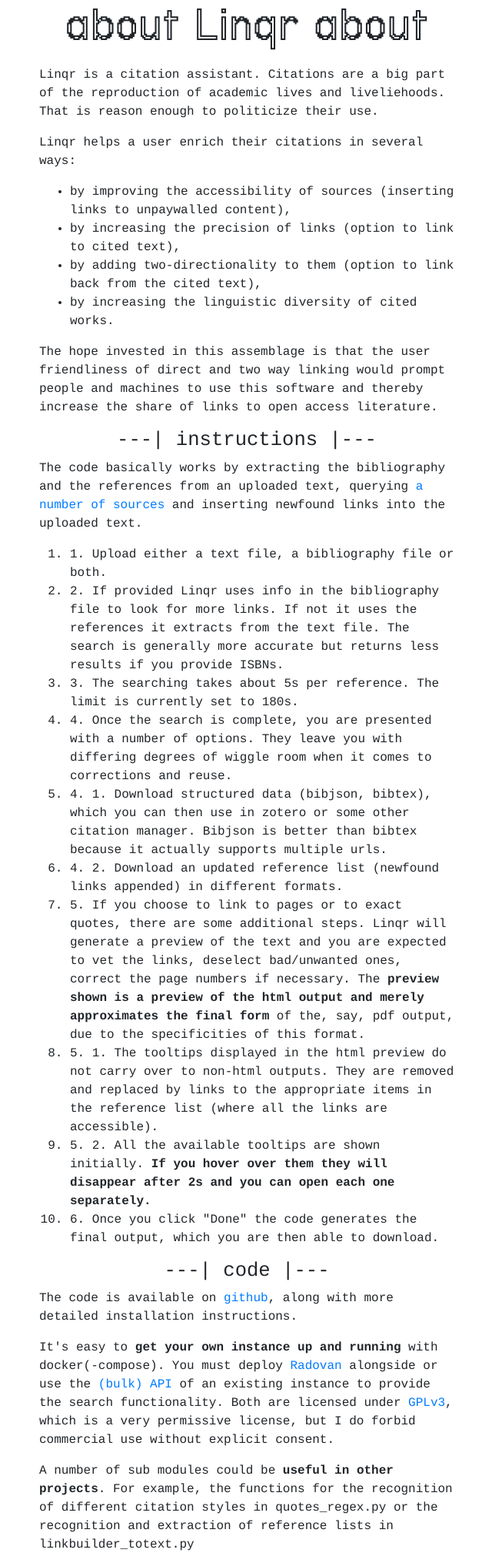
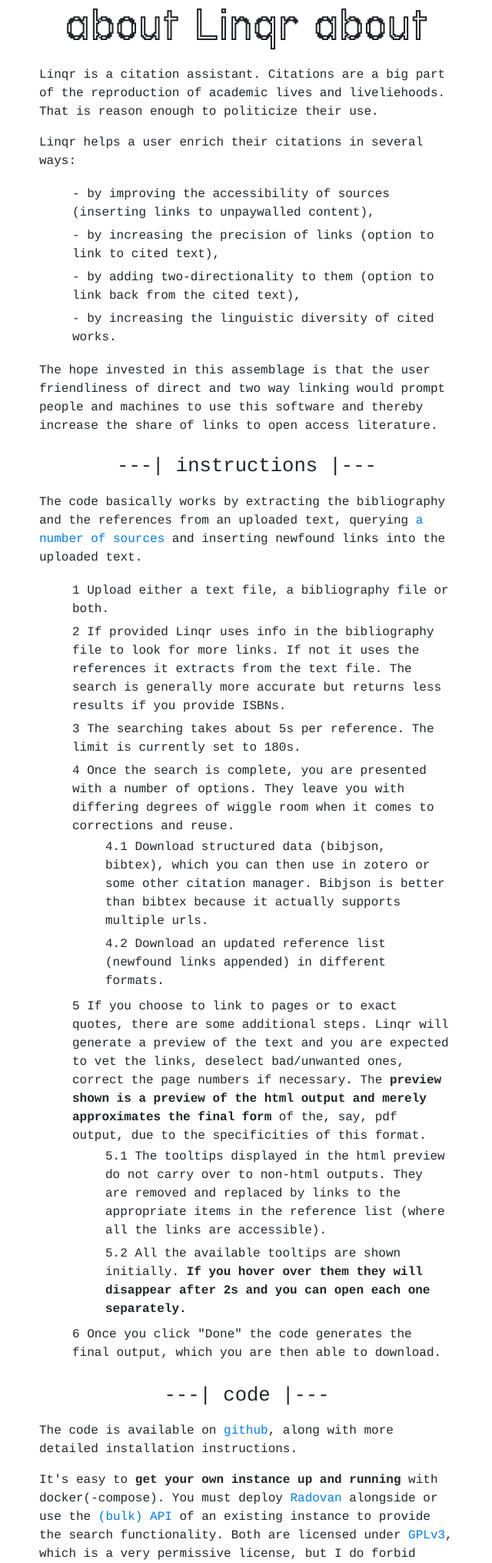
Before and after one commit to uree/linqr, a Flask app: page /about in a window 1280 px wide. Shown: the top 2030 px of the page at 77% size, without its empty margins (319-959 px from the left). Run offline with Flask 2, Linux system fonts and the light colour scheme; parts of the project's set-up code (start-up, migrations or seed data) failed here and were passed over; some libraries are stand-ins or nearby versions.

Commit message:
about list numbering fix

```diff
--- a/app/static/master.css
+++ b/app/static/master.css
@@ -283,4 +283,24 @@ body.preview div.container div.topbar {
 .about h2 {
     font-size: 1.6rem;
     text-align: center;
+    padding-top: 10px;
+    padding-bottom: 10px;
 }
+
+ol {
+    counter-reset: item;
+}
+
+li {
+    display: block;
+    padding: 3px;
+}
+
+ol > li:before {
+    content: counters(item, ".") " ";
+    counter-increment: item;
+}
+
+ul > li:before {
+    content: "- ";
+}
--- a/app/templates/about.html
+++ b/app/templates/about.html
@@ -33,16 +33,23 @@
                     <p>The code basically works by extracting the bibliography and the references from an uploaded text, querying <a href="https://yurisearch.coventry.ac.uk/radovan">a number of sources</a> and inserting newfound links into the uploaded text.</p>
 
                     <ol>
-                        <li>1. Upload either a text file, a bibliography file or both.</li>
-                        <li>2. If provided Linqr uses info in the bibliography file to look for more links. If not it uses the references it extracts from the text file. The search is generally more accurate but returns less results if you provide ISBNs.</li>
-                        <li>3. The searching takes about 5s per reference. The limit is currently set to 180s.</li>
-                        <li>4. Once the search is complete, you are presented with a number of options. They leave you with differing degrees of wiggle room when it comes to corrections and reuse.</li>
-                        <li>4. 1. Download structured data (bibjson, bibtex), which you can then use in zotero or some other citation manager. Bibjson is better than bibtex because it actually supports multiple urls.</li>
-                        <li>4. 2. Download an updated reference list (newfound links appended) in different formats.</li>
-                        <li>5. If you choose to link to pages or to exact quotes, there are some additional steps. Linqr will generate a preview of the text and you are expected to vet the links, deselect bad/unwanted ones, correct the page numbers if necessary. The <b>preview shown is a preview of the html output and merely approximates the final form</b> of the, say, pdf output, due to the specificities of this format.</li>
-                        <li>5. 1. The tooltips displayed in the html preview do not carry over to non-html outputs. They are removed and replaced by links to the appropriate items in the reference list (where all the links are accessible).</li>
-                        <li>5. 2. All the available tooltips are shown initially. <b> If you hover over them they will disappear after 2s and you can open each one separately.</b></li>
-                        <li>6. Once you click "Done" the code generates the final output, which you are then able to download.</li>
+                        <li>Upload either a text file, a bibliography file or both.</li>
+                        <li>If provided Linqr uses info in the bibliography file to look for more links. If not it uses the references it extracts from the text file. The search is generally more accurate but returns less results if you provide ISBNs.</li>
+                        <li>The searching takes about 5s per reference. The limit is currently set to 180s.</li>
+                        <li>Once the search is complete, you are presented with a number of options. They leave you with differing degrees of wiggle room when it comes to corrections and reuse.
+                            <ol>
+                                <li>Download structured data (bibjson, bibtex), which you can then use in zotero or some other citation manager. Bibjson is better than bibtex because it actually supports multiple urls.</li>
+                                <li>Download an updated reference list (newfound links appended) in different formats.</li>
+                            </ol>
+                        </li>
+
+                        <li>If you choose to link to pages or to exact quotes, there are some additional steps. Linqr will generate a preview of the text and you are expected to vet the links, deselect bad/unwanted ones, correct the page numbers if necessary. The <b>preview shown is a preview of the html output and merely approximates the final form</b> of the, say, pdf output, due to the specificities of this format.
+                            <ol>
+                                <li>The tooltips displayed in the html preview do not carry over to non-html outputs. They are removed and replaced by links to the appropriate items in the reference list (where all the links are accessible).</li>
+                                <li>All the available tooltips are shown initially. <b> If you hover over them they will disappear after 2s and you can open each one separately.</b></li>
+                            </ol>
+                        </li>
+                        <li>Once you click "Done" the code generates the final output, which you are then able to download.</li>
                     </ol>
 
                     <h2>---| code |---</h2>
```
